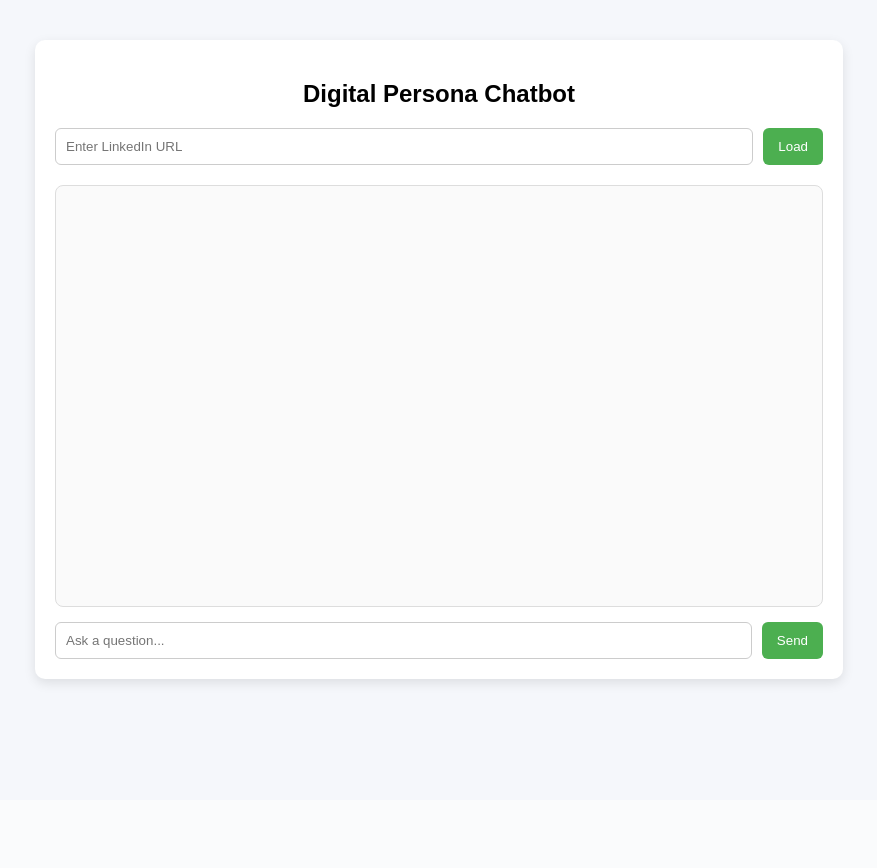
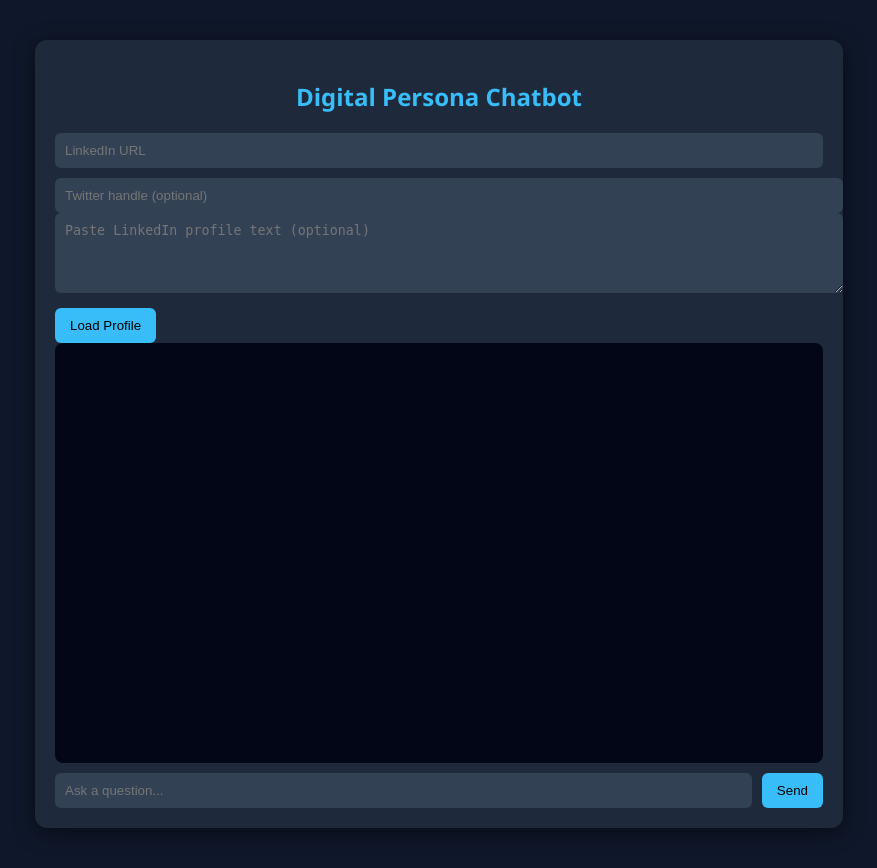
Before and after one commit to V-inaya-K/Aura-Scanner, a Flask app: page / in a window 1280 px wide. Shown: the whole page, without its empty margins (201-1078 px from the left). Before the commit the page ends 686 px from the top, so only its background shows below. Run offline with Flask 3, Linux system fonts and the light colour scheme; parts of the project's set-up code (start-up, migrations or seed data) failed here and were passed over.

Commit message:
SECOND COMMIT

```diff
--- a/app.py
+++ b/app.py
@@ -1,3 +1,55 @@
+# from flask import Flask, render_template, request, jsonify
+# from utils.linkedin import fetch_linkedin_data, format_profile
+# from utils.rag import create_vectorstore
+# from utils.groq import ask_groq
+
+# app = Flask(__name__)
+
+# db_store = {}  # temporary in-memory storage
+
+# @app.route("/")
+# def home():
+#     return render_template("index.html")
+
+
+# @app.route("/load_profile", methods=["POST"])
+# def load_profile():
+#     data = request.json
+#     url = data.get("linkedin_url")
+
+#     if "linkedin.com" not in url:
+#         return jsonify({"error": "Invalid LinkedIn URL"}), 400
+
+#     profile = fetch_linkedin_data(url)
+
+#     if not profile:
+#         return jsonify({"error": "Failed to fetch profile"}), 500
+
+#     text = format_profile(profile)
+#     db = create_vectorstore(text)
+
+#     db_store["db"] = db
+
+#     return jsonify({"message": "Profile loaded successfully"})
+
+
+# @app.route("/chat", methods=["POST"])
+# def chat():
+#     data = request.json
+#     query = data.get("query")
+
+#     if "db" not in db_store:
+#         return jsonify({"error": "Load profile first"}), 400
+
+#     docs = db_store["db"].similarity_search(query, k=3)
+#     answer = ask_groq(query, docs)
+
+#     return jsonify({"answer": answer})
+
+
+# if __name__ == "__main__":
+#     app.run(debug=True)
+
 from flask import Flask, render_template, request, jsonify
 from utils.linkedin import fetch_linkedin_data, format_profile
 from utils.rag import create_vectorstore
@@ -5,7 +57,8 @@ from utils.groq import ask_groq
 
 app = Flask(__name__)
 
-db_store = {}  # temporary in-memory storage
+db_store = {}
+chat_history = []
 
 @app.route("/")
 def home():
@@ -15,22 +68,30 @@ def home():
 @app.route("/load_profile", methods=["POST"])
 def load_profile():
     data = request.json
-    url = data.get("linkedin_url")
 
-    if "linkedin.com" not in url:
-        return jsonify({"error": "Invalid LinkedIn URL"}), 400
+    linkedin_url = data.get("linkedin_url")
+    profile_text = data.get("profile_text")
 
-    profile = fetch_linkedin_data(url)
+    if not linkedin_url and not profile_text:
+        return jsonify({"error": "Provide LinkedIn URL or profile text"}), 400
 
-    if not profile:
-        return jsonify({"error": "Failed to fetch profile"}), 500
+    try:
+        if profile_text:
+            text = profile_text
+        else:
+            if "linkedin.com" not in linkedin_url:
+                return jsonify({"error": "Invalid LinkedIn URL"}), 400
 
-    text = format_profile(profile)
-    db = create_vectorstore(text)
+            profile = fetch_linkedin_data(linkedin_url)
+            text = format_profile(profile)
 
-    db_store["db"] = db
+        db = create_vectorstore(text)
+        db_store["db"] = db
 
-    return jsonify({"message": "Profile loaded successfully"})
+        return jsonify({"message": "Profile loaded successfully"})
+
+    except Exception as e:
+        return jsonify({"error": str(e)}), 500
 
 
 @app.route("/chat", methods=["POST"])
@@ -42,7 +103,8 @@ def chat():
         return jsonify({"error": "Load profile first"}), 400
 
     docs = db_store["db"].similarity_search(query, k=3)
-    answer = ask_groq(query, docs)
+
+    answer = ask_groq(query, docs, chat_history)
 
     return jsonify({"answer": answer})
 
--- a/static/style.css
+++ b/static/style.css
@@ -1,80 +1,84 @@
 body {
-    font-family: Arial, sans-serif;
-    background-color: #f5f7fb;
     margin: 0;
-    padding: 0;
+    font-family: "Segoe UI", sans-serif;
+    background: #0f172a;
+    color: #fff;
 }
 
 .container {
     width: 60%;
-    margin: auto;
-    margin-top: 40px;
-    background: white;
+    margin: 40px auto;
+    background: #1e293b;
+    border-radius: 12px;
     padding: 20px;
-    border-radius: 10px;
-    box-shadow: 0px 4px 12px rgba(0,0,0,0.1);
+    box-shadow: 0px 4px 20px rgba(0,0,0,0.5);
 }
 
 h2 {
     text-align: center;
+    color: #38bdf8;
 }
 
 .input-section {
     display: flex;
     gap: 10px;
-    margin-bottom: 20px;
+    margin-bottom: 10px;
 }
 
-input {
-    flex: 1;
+input, textarea {
+    width: 100%;
     padding: 10px;
     border-radius: 6px;
-    border: 1px solid #ccc;
+    border: none;
+    outline: none;
+    background: #334155;
+    color: white;
+}
+
+textarea {
+    margin-bottom: 10px;
 }
 
 button {
     padding: 10px 15px;
+    background: #38bdf8;
     border: none;
-    background-color: #4CAF50;
-    color: white;
     border-radius: 6px;
+    color: black;
     cursor: pointer;
 }
 
 button:hover {
-    background-color: #45a049;
+    background: #0ea5e9;
 }
 
 .chat-box {
     height: 400px;
     overflow-y: auto;
-    border: 1px solid #ddd;
+    background: #020617;
     padding: 10px;
     border-radius: 8px;
-    background: #fafafa;
 }
 
 .message {
     margin: 10px 0;
     padding: 10px;
-    border-radius: 8px;
+    border-radius: 10px;
     max-width: 75%;
 }
 
 .user {
-    background-color: #d1e7dd;
-    align-self: flex-end;
-    text-align: right;
+    background: #38bdf8;
+    color: black;
     margin-left: auto;
 }
 
 .bot {
-    background-color: #e2e3e5;
-    text-align: left;
+    background: #334155;
 }
 
 .chat-input {
     display: flex;
     gap: 10px;
-    margin-top: 15px;
+    margin-top: 10px;
 }
--- a/templates/index.html
+++ b/templates/index.html
@@ -1,4 +1,4 @@
-<!DOCTYPE html>
+<!-- <!DOCTYPE html>
 <html>
 <head>
     <title>Digital Persona Chatbot</title>
@@ -72,4 +72,85 @@ async function ask() {
 </script>
 
 </body>
+</html> -->
+<!DOCTYPE html>
+<html>
+<head>
+    <title>Digital Persona Chatbot</title>
+    <link rel="stylesheet" href="/static/style.css">
+</head>
+<body>
+
+<div class="container">
+    <h2>Digital Persona Chatbot</h2>
+
+    <div class="input-section">
+        <input id="url" placeholder="LinkedIn URL">
+    </div>
+
+    <input id="twitter" placeholder="Twitter handle (optional)">
+
+    <textarea id="profileText" rows="4" placeholder="Paste LinkedIn profile text (optional)"></textarea>
+
+    <button onclick="loadProfile()">Load Profile</button>
+
+    <div class="chat-box" id="chatBox"></div>
+
+    <div class="chat-input">
+        <input id="query" placeholder="Ask a question...">
+        <button onclick="ask()">Send</button>
+    </div>
+</div>
+
+<script>
+async function loadProfile() {
+    const url = document.getElementById("url").value;
+    const twitter = document.getElementById("twitter").value;
+    const profileText = document.getElementById("profileText").value;
+
+    const res = await fetch("/load_profile", {
+        method: "POST",
+        headers: {"Content-Type": "application/json"},
+        body: JSON.stringify({
+            linkedin_url: url,
+            twitter: twitter,
+            profile_text: profileText
+        })
+    });
+
+    const data = await res.json();
+    alert(data.message || data.error);
+}
+
+function addMessage(text, sender) {
+    const chatBox = document.getElementById("chatBox");
+
+    const msg = document.createElement("div");
+    msg.classList.add("message", sender);
+    msg.innerText = text;
+
+    chatBox.appendChild(msg);
+    chatBox.scrollTop = chatBox.scrollHeight;
+}
+
+async function ask() {
+    const query = document.getElementById("query").value;
+
+    addMessage(query, "user");
+
+    const res = await fetch("/chat", {
+        method: "POST",
+        headers: {"Content-Type": "application/json"},
+        body: JSON.stringify({query: query})
+    });
+
+    const data = await res.json();
+
+    addMessage(data.answer, "bot");
+
+    document.getElementById("query").value = "";
+}
+</script>
+
+</body>
 </html>
--- a/utils/linkedin.py
+++ b/utils/linkedin.py
@@ -1,29 +1,112 @@
+# import requests
+
+# API_KEY = "YOUR_PROXYCURL_KEY"
+
+# def fetch_linkedin_data(linkedin_url):
+#     url = "https://nubela.co/proxycurl/api/v2/linkedin"
+
+#     headers = {
+#         "Authorization": f"Bearer {API_KEY}"
+#     }
+
+#     params = {"url": linkedin_url}
+
+#     res = requests.get(url, headers=headers, params=params)
+
+#     if res.status_code != 200:
+#         return None
+
+#     data = res.json()
+
+#     return {
+#         "name": data.get("full_name"),
+#         "headline": data.get("headline"),
+#         "experience": data.get("experiences", []),
+#         "education": data.get("education", []),
+#         "skills": data.get("skills", [])
+#     }
+
+
+# def format_profile(profile):
+#     text = f"""
+#     Name: {profile['name']}
+#     Headline: {profile['headline']}
+#     """
+
+#     for exp in profile['experience']:
+#         text += f"\n{exp.get('title')} at {exp.get('company')}"
+
+#     for edu in profile['education']:
+#         text += f"\n{edu.get('school')} - {edu.get('degree')}"
+
+#     text += "\nSkills: " + ", ".join(profile['skills'])
+
+#     return text
+
 import requests
+import json
+from dotenv import load_dotenv
+import os
 
-API_KEY = "YOUR_PROXYCURL_KEY"
+load_dotenv()
+
+API_KEY = os.getenv("BRIGHTDATA_API_KEY")
+ZONE = os.getenv("BRIGHTDATA_ZONE")
 
 def fetch_linkedin_data(linkedin_url):
-    url = "https://nubela.co/proxycurl/api/v2/linkedin"
+    url = "https://api.brightdata.com/request"
+
+    payload = {
+        "zone": ZONE,  # from Bright Data dashboard
+        "url": linkedin_url,
+        "format": "json"
+    }
 
     headers = {
-        "Authorization": f"Bearer {API_KEY}"
+        "Authorization": f"Bearer {API_KEY}",
+        "Content-Type": "application/json"
     }
 
-    params = {"url": linkedin_url}
+    try:
+        res = requests.post(url, headers=headers, json=payload)
 
-    res = requests.get(url, headers=headers, params=params)
+        if res.status_code != 200:
+            print("Error:", res.text)
+            return fallback_data()
 
-    if res.status_code != 200:
-        return None
+        data = res.json()
 
-    data = res.json()
+        return parse_linkedin_data(data)
+
+    except Exception as e:
+        print("Exception:", e)
+        return fallback_data()
+
+
+def parse_linkedin_data(data):
+    # This depends on Bright Data response format
+    # Adjust fields as needed
 
     return {
-        "name": data.get("full_name"),
-        "headline": data.get("headline"),
-        "experience": data.get("experiences", []),
+        "name": data.get("name", "Unknown"),
+        "headline": data.get("headline", ""),
+        "experience": data.get("experience", []),
         "education": data.get("education", []),
         "skills": data.get("skills", [])
+    }
+
+
+def fallback_data():
+    return {
+        "name": "Demo User",
+        "headline": "AI Developer",
+        "experience": [
+            {"title": "Engineer", "company": "ABC"},
+        ],
+        "education": [
+            {"school": "Your College", "degree": "BTech"}
+        ],
+        "skills": ["Python", "Flask"]
     }
 
 
```
Also changed, not shown: utils/groq.py (+50 -12 lines).
